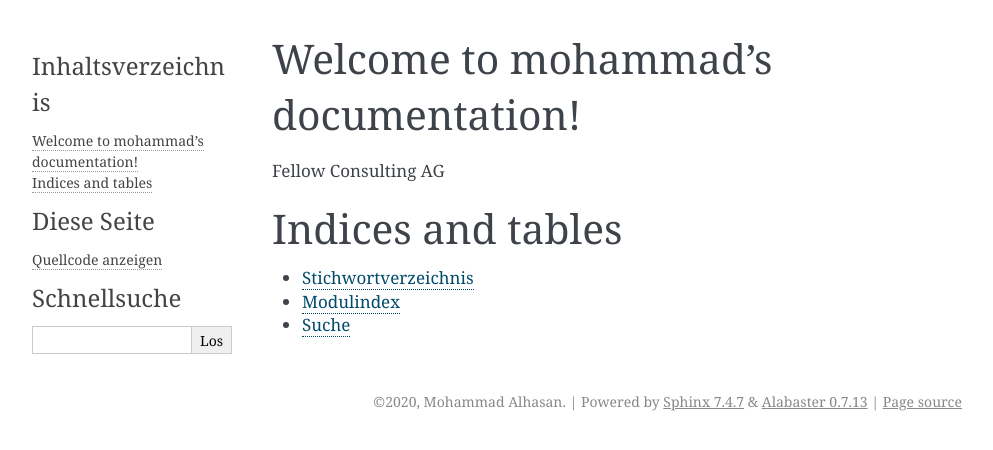
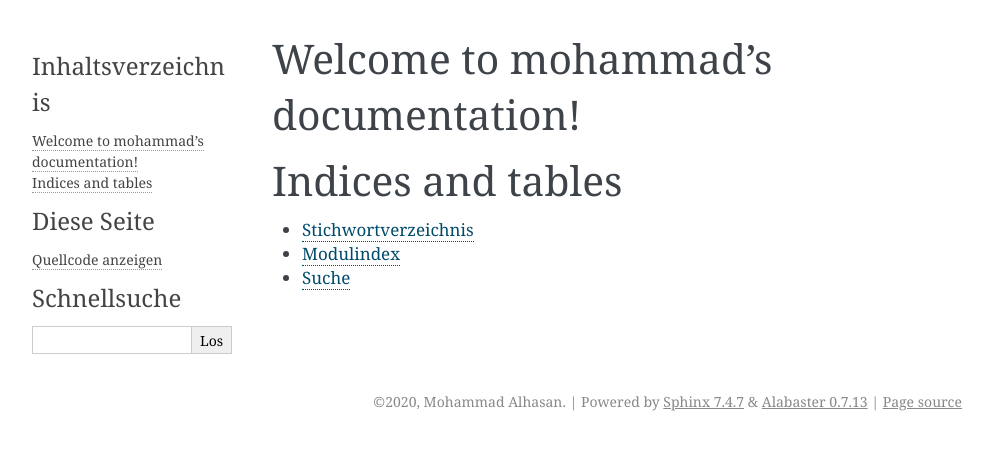
Before and after one commit to Mohammad-Alhasan/Docs, a Sphinx documentation site: the page built from docs/source/index.rst, in a window 1280 px wide. Shown: the top 450 px of the page, without its empty margins (148-1141 px from the left). Built offline with Sphinx 7.4.7, drawn with Linux system fonts in a browser that asks for light colours.

Commit message:
commit for documentation 0.0.0.1

```diff
--- a/docs/source/index.rst
+++ b/docs/source/index.rst
@@ -5,19 +5,18 @@
 
 Welcome to mohammad's documentation!
 ====================================
-Fellow Consulting AG
+
+
 
 .. toctree::
    :maxdepth: 2
-   licenes
-   help
-   :caption: Guide:
-
+   :caption: Contents:
 
 
 
 Indices and tables
 ==================
+
 * :ref:`genindex`
 * :ref:`modindex`
 * :ref:`search`
```
Also changed, not shown: docs/source/help.rst (+5 -2 lines), 9 other files.
